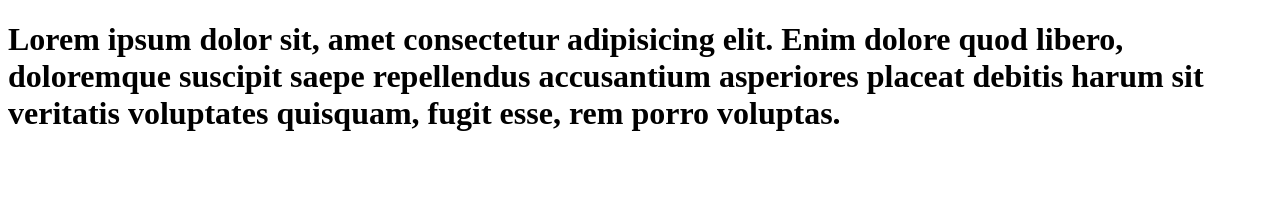
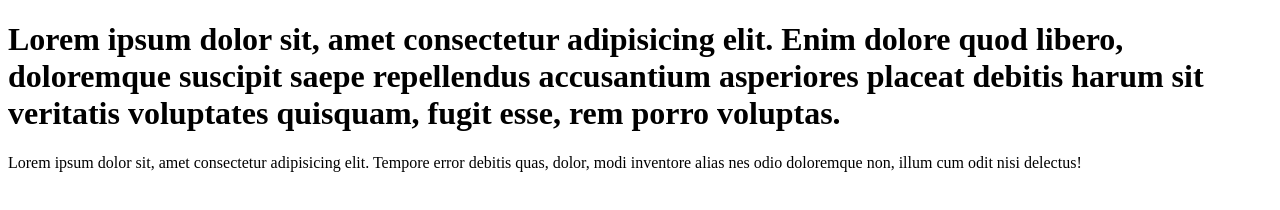
Before and after one commit to anil-banoth-2482/learn-git, a plain HTML site: page index.html in a window 1280 px wide. Drawn offline with Linux system fonts and the light colour scheme.

Commit message:
add paragraph to code

```diff
--- a/index.html
+++ b/index.html
@@ -12,5 +12,9 @@
          suscipit saepe repellendus accusantium asperiores
           placeat debitis harum sit veritatis voluptates
           quisquam, fugit esse, rem porro voluptas.</h1>
+          <p>Lorem ipsum dolor sit, amet consectetur adipisicing
+            elit. Tempore error debitis quas, dolor, modi
+            inventore alias nes
+            odio doloremque non, illum cum odit nisi delectus!</p>
 </body>
 </html>
```
